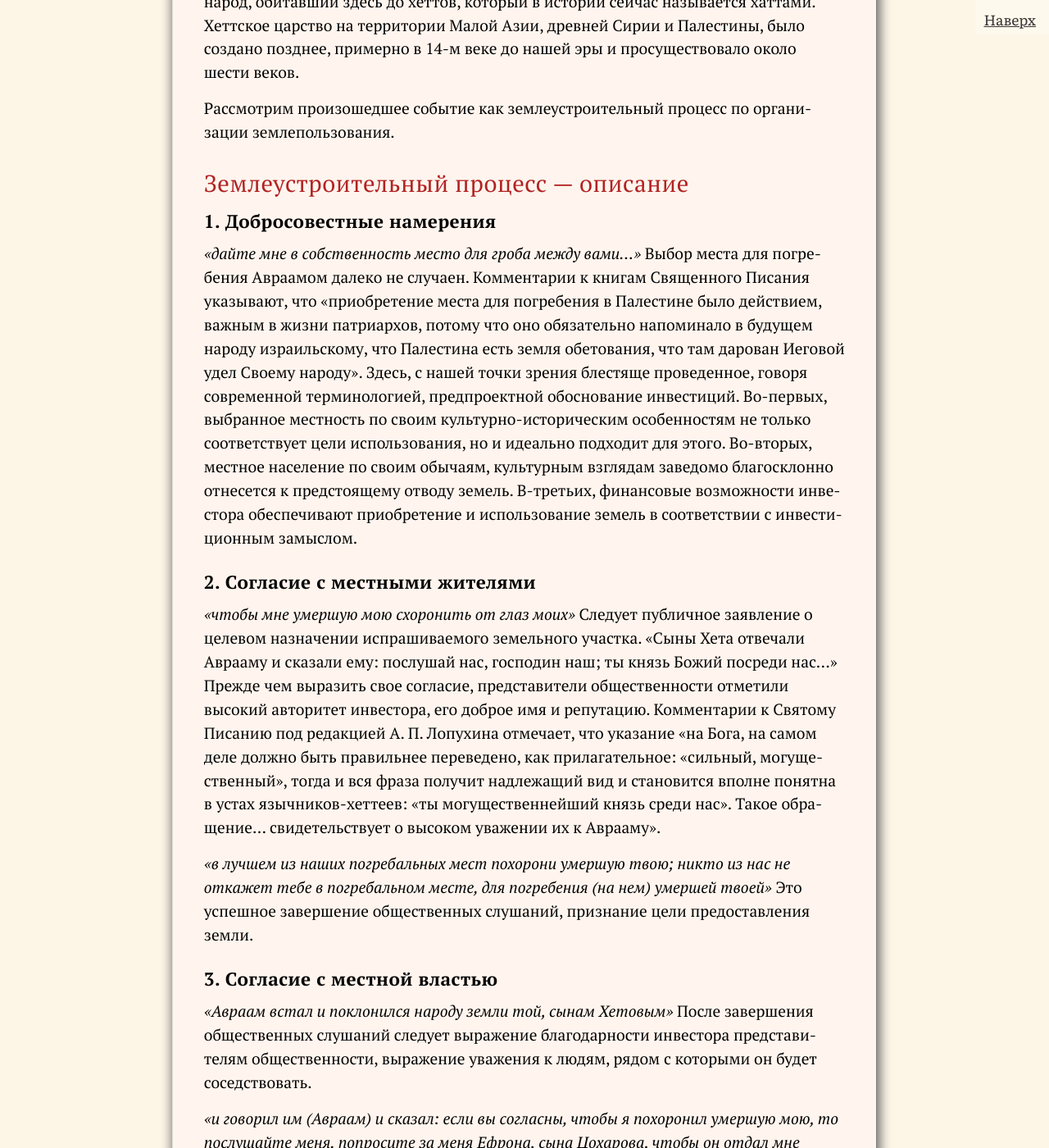
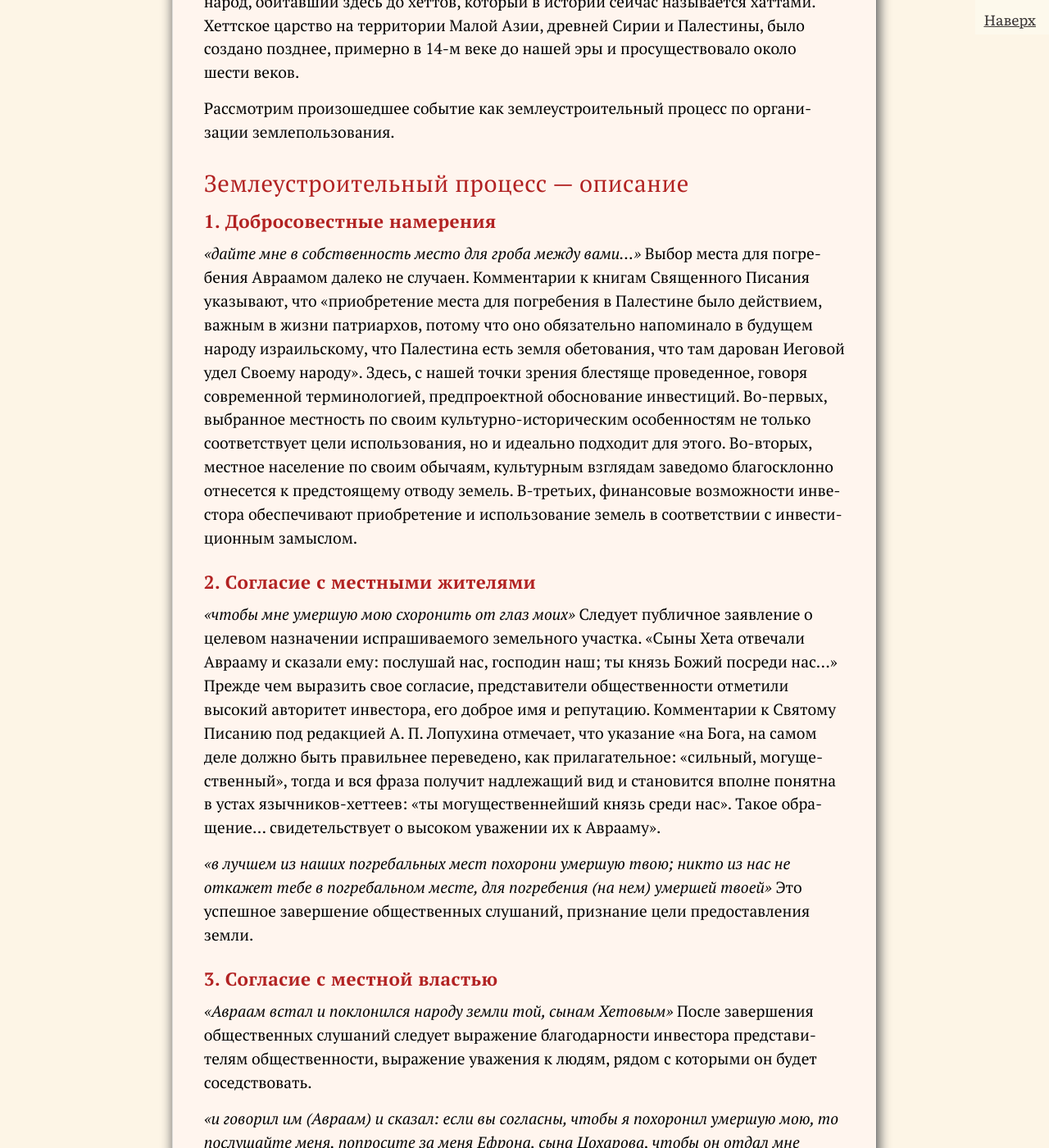
Before and after one commit to SergSi/land-use-art, a Jekyll site: the page built from _posts/2023-09-01-book.md, in a window 1280 px wide and 1400 px high, scrolled down 2037 px. Shown: the whole window at 82% size. Built offline with Jekyll 4.4.1, drawn with Linux system fonts in a browser that asks for light colours; some web fonts are replaced.

Commit message:
Update style.css

```diff
--- a/assets/css/style.css
+++ b/assets/css/style.css
@@ -149,6 +149,10 @@ h1, h2, h3, h4, h5, h6 {
 h1, h2 {
   color: FireBrick;
   font-weight: normal;
+}
+
+h3, h2 {
+  color: FireBrick;
 }
 
 h1 {
```
